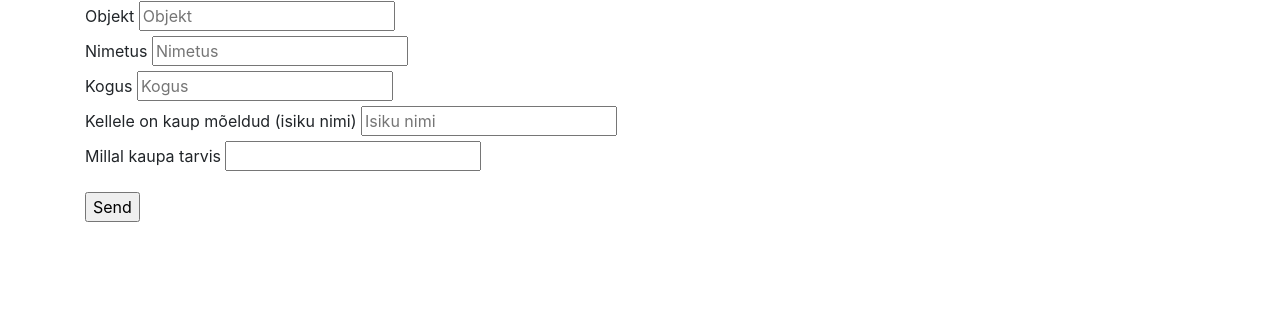
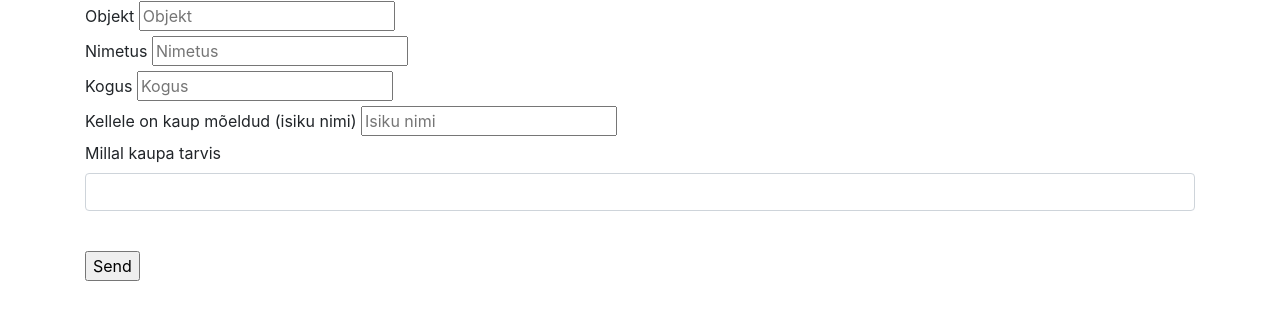
Before and after one commit to holgerhansson-ria/holgerhansson.github.io, a plain HTML site: page index.html in a window 1280 px wide. Shown: the part 55-374 px from the top of the page. Drawn offline with nearby package versions, Linux system fonts and the light colour scheme.

Commit message:
Datepicker test

```diff
--- a/index.html
+++ b/index.html
@@ -37,7 +37,9 @@
 				<input name="entry.181448582" type="text" required="" maxlength="18" placeholder="Isiku nimi" />
 					<br />
 				<label>Millal kaupa tarvis</label>
-				<input type="text" id="datepicker"/>
+				<div class="input-group date" data-provide="datepicker">
+					<input type="text" class="form-control">
+				</div>
 					<br />
 			  </div>
 			</form>
```
